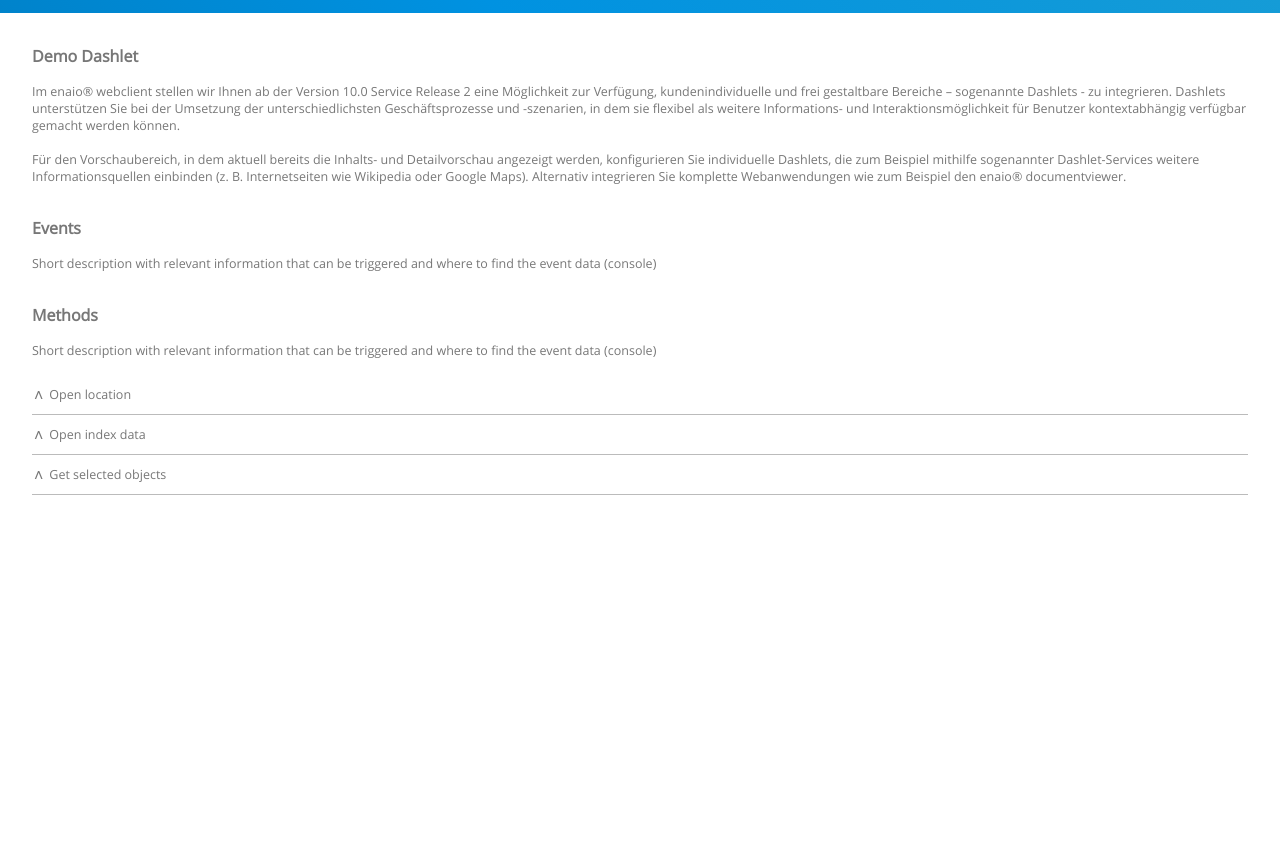
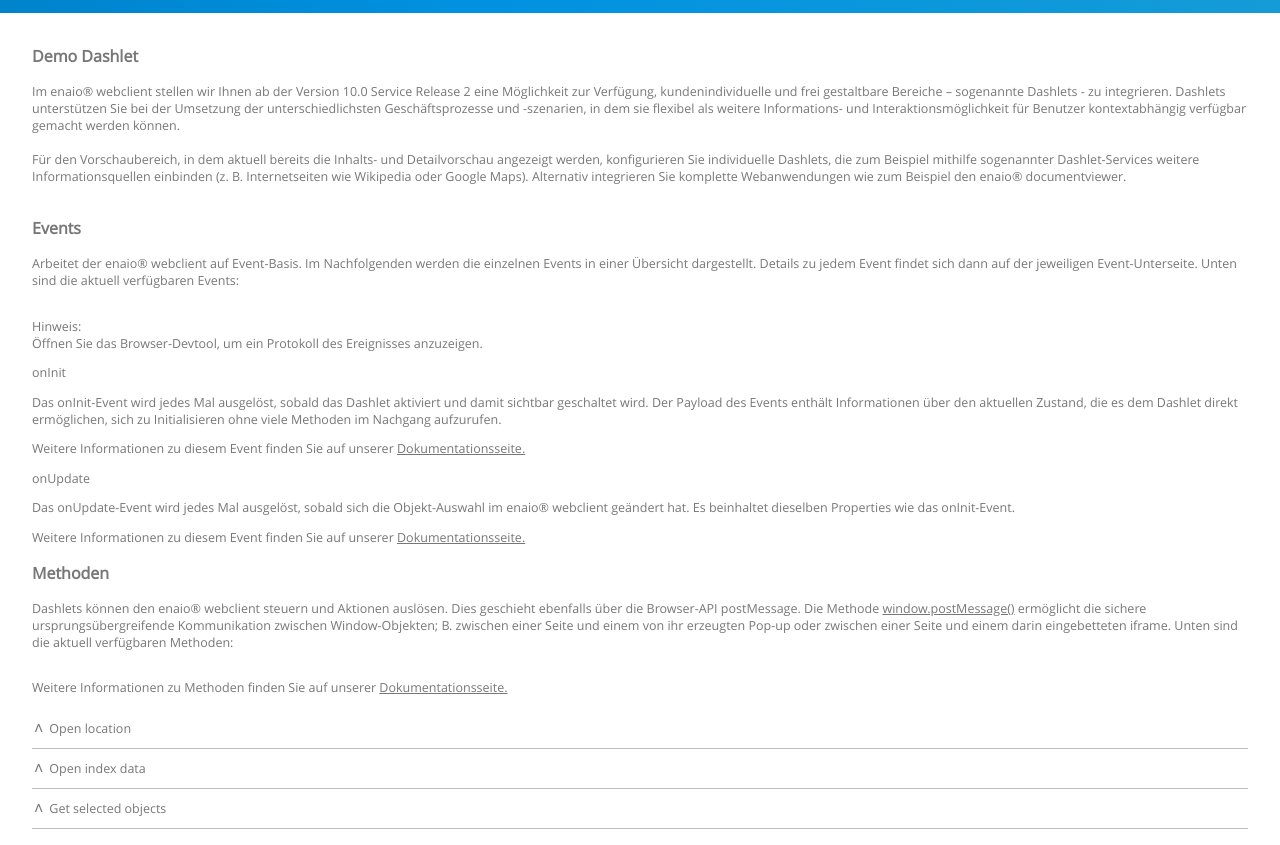
Before and after one commit to Sliqric7053/enaio-webclient-demo-dashlet, a plain HTML site: page index.html in a window 1280 px wide. Shown: the part 181-1026 px from the top of the page. Before the commit the page ends 800 px from the top, so only its background shows below. Drawn offline with Linux system fonts and the light colour scheme.

Commit message:
Add doku (wip)

```diff
--- a/index.html
+++ b/index.html
@@ -51,17 +51,72 @@
           <div>
             <p class="section-heading">Events</p>
             <p class="section-text">
-              Short description with relevant information that can be triggered
-              and where to find the event data (console)
+              Arbeitet der enaio® webclient auf Event-Basis. Im Nachfolgenden
+              werden die einzelnen Events in einer Übersicht dargestellt.
+              Details zu jedem Event findet sich dann auf der jeweiligen
+              Event-Unterseite. Unten sind die aktuell verfügbaren Events:
+            </p>
+            <p>
+              Hinweis:<br />
+              Öffnen Sie das Browser-Devtool, um ein Protokoll des Ereignisses
+              anzuzeigen.
+            </p>
+            <p class="subheading">onInit</p>
+            <p>
+              Das onInit-Event wird jedes Mal ausgelöst, sobald das Dashlet
+              aktiviert und damit sichtbar geschaltet wird. Der Payload des
+              Events enthält Informationen über den aktuellen Zustand, die es
+              dem Dashlet direkt ermöglichen, sich zu Initialisieren ohne viele
+              Methoden im Nachgang aufzurufen.
+            </p>
+            <p>
+              Weitere Informationen zu diesem Event finden Sie auf unserer
+              <a
+                target="_blank"
+                href="https://help.optimal-systems.com/enaio_develop/display/WEB/onInit"
+                >Dokumentationsseite.</a
+              >
+            </p>
+            <p class="subheading">onUpdate</p>
+            <p>
+              Das onUpdate-Event wird jedes Mal ausgelöst, sobald sich die
+              Objekt-Auswahl im enaio® webclient geändert hat. Es beinhaltet
+              dieselben Properties wie das onInit-Event.
+            </p>
+            <p>
+              Weitere Informationen zu diesem Event finden Sie auf unserer
+              <a
+                target="_blank"
+                href="https://help.optimal-systems.com/enaio_develop/display/WEB/onUpdate"
+                >Dokumentationsseite.</a
+              >
             </p>
           </div>
         </div>
         <div class="methods">
           <div>
-            <p class="section-heading">Methods</p>
+            <p class="section-heading">Methoden</p>
             <p class="section-text">
-              Short description with relevant information that can be triggered
-              and where to find the event data (console)
+              Dashlets können den enaio® webclient steuern und Aktionen
+              auslösen. Dies geschieht ebenfalls über die Browser-API
+              postMessage. Die Methode
+              <a
+                target="_blank"
+                href="https://developer.mozilla.org/en-US/docs/Web/API/Window/postMessage"
+                >window.postMessage()</a
+              >
+              ermöglicht die sichere ursprungsübergreifende Kommunikation
+              zwischen Window-Objekten; B. zwischen einer Seite und einem von
+              ihr erzeugten Pop-up oder zwischen einer Seite und einem darin
+              eingebetteten iframe. Unten sind die aktuell verfügbaren Methoden:
+            </p>
+            <p>
+              Weitere Informationen zu Methoden finden Sie auf unserer
+              <a
+                target="_blank"
+                href="https://help.optimal-systems.com/enaio_develop/display/WEB/5.4+Dashlet-Methoden"
+                >Dokumentationsseite.</a
+              >
             </p>
           </div>
         </div>
@@ -72,22 +127,35 @@
           </legend>
           <div class="content">
             <p>
-              Lorem ipsum dolor sit amet, consectetur adipisicing elit, sed do
-              eiusmod tempor incididunt ut labore et dolore magna aliqua. Ut
-              enim ad minim veniam, quis nostrud exercitation ullamco laboris
-              nisi ut aliquip ex ea commodo consequat.
+              Mittels der Methode openLocation wird die Skripting-Methode Open
+              Location des enaio® webclient aufgerufen, die den Standort (oder
+              eine Standortauswahl bei mehreren möglichen Standorten) für das
+              als Parameter übergebene DMS Objekt öffnet.
+            </p>
+            <p>
+              Klicken Sie auf "Beispiel 1", um den Standort im selben
+              Browserfenster zu öffnen.
             </p>
             <div class="content-button-container">
-              <button id="openLocation" class="inner-button">Example 1</button>
+              <button id="openLocation" class="inner-button">Beispiel 1</button>
+            </div>
+            <p>
+              Klicken Sie auf "Beispiel 2", um Location in einem anderen
+              Browserfenster zu öffnen.
+            </p>
+            <div class="content-button-container">
               <button id="openLocationNewTab" class="inner-button">
-                Example 2
+                Beispiel 2
               </button>
             </div>
 
             <p>
-              <a class="content-link" href="#"
-                >Open index data - Documentation link</a
-              >
+              <a
+                target="_blank"
+                class="content-link"
+                href="https://help.optimal-systems.com/enaio_develop/display/WEB/openLocation"
+                >Open location - Dokumentationsseite
+              </a>
             </p>
           </div>
 
@@ -97,19 +165,24 @@
           </legend>
           <div class="content">
             <p>
-              Lorem ipsum dolor sit amet, consectetur adipisicing elit, sed do
-              eiusmod tempor incididunt ut labore et dolore magna aliqua. Ut
-              enim ad minim veniam, quis nostrud exercitation ullamco laboris
-              nisi ut aliquip ex ea commodo consequat.
+              Mittels der Methode openIndexData wird die Skripting-Methode Show
+              Indexdata oder Edit Indexdata des enaio® webclient aufgerufen, die
+              die Indexdatenmaske für das als Parameter übergebene DMS Objekt
+              öffnet.
             </p>
 
             <div class="content-button-container">
-              <button id="openIndexData" class="inner-button">Example 1</button>
+              <button id="openIndexData" class="inner-button">
+                Indexdaten öffnen
+              </button>
             </div>
 
             <p>
-              <a class="content-link" href="#"
-                >Open index data - Documentation link</a
+              <a
+                target="_blank"
+                class="content-link"
+                href="https://help.optimal-systems.com/enaio_develop/display/WEB/openIndexData"
+                >Indexdaten anzeigen - Dokumentationsseite</a
               >
             </p>
           </div>
@@ -120,21 +193,24 @@
           </legend>
           <div class="content">
             <p>
-              Lorem ipsum dolor sit amet, consectetur adipisicing elit, sed do
-              eiusmod tempor incididunt ut labore et dolore magna aliqua. Ut
-              enim ad minim veniam, quis nostrud exercitation ullamco laboris
-              nisi ut aliquip ex ea commodo consequat.
+              Die Methode getSelectedObjects wird verwendet, um die aktuell
+              ausgewählten Objekte abzufragen. Sollten keine Objekte ausgewählt,
+              oder keine Trefferliste aktuell angezeigt sein, wird eine leere
+              Liste zurückgegeben.
             </p>
 
             <div class="content-button-container">
               <button id="getSelectedObjects" class="inner-button">
-                Example 1
+                ObjektenIds anzeigen
               </button>
             </div>
 
             <p>
-              <a class="content-link" href="#"
-                >Get selected objects - Documentation link</a
+              <a
+                target="_blank"
+                class="content-link"
+                href="https://help.optimal-systems.com/enaio_develop/display/WEB/getSelectedObjects"
+                >Get selected objects - Dokumentationsseite</a
               >
             </p>
           </div>
```
